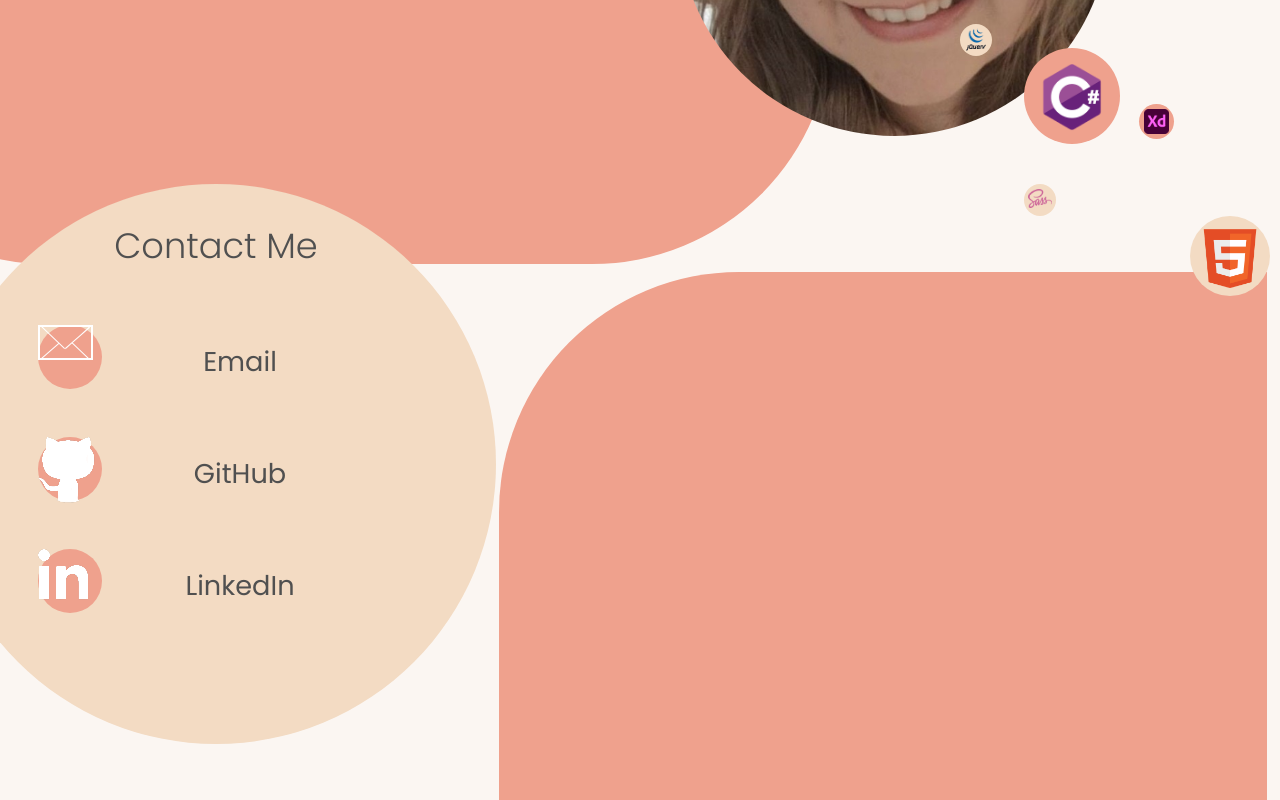
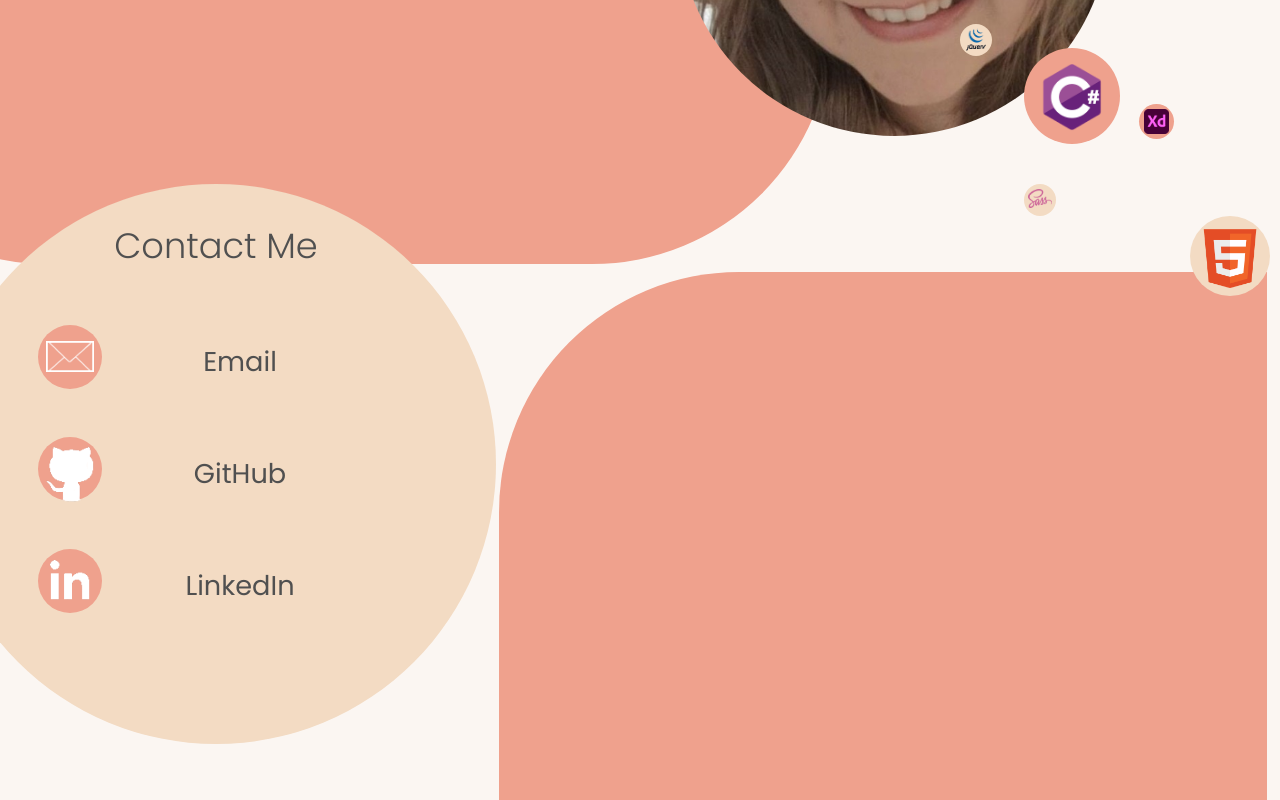
Before and after one commit to Christinamawel/My-portfolio, a React (Create React App) app: page / in a window 1280 px wide. Shown: the part 536-1336 px from the top of the page. Built offline with nearby package versions, Linux system fonts and the light colour scheme.

Commit message:
style contact images

```diff
--- a/src/App.js
+++ b/src/App.js
@@ -36,11 +36,11 @@
       <div className="light-circle" id="contact-me">
         <h3>Contact Me</h3>
         <div id="contact-me-flex">
-        <div className="contact-circle"><img className="circle-img" src={mailIcon}/></div>
+        <div className="contact-circle"><img className="circle-img" id="contact-img-1" src={mailIcon}/></div>
         <p>Email</p>
-        <div className="contact-circle"><img className="circle-img" src={githubIcon}/></div>
+        <div className="contact-circle"><img className="circle-img" id="contact-img-2" src={githubIcon}/></div>
         <p>GitHub</p>
-        <div className="contact-circle"><img className="circle-img" src={linkedInIcon}/></div>
+        <div className="contact-circle"><img className="circle-img" id="contact-img-3" src={linkedInIcon}/></div>
         <p>LinkedIn</p>
         </div>
       </div>
--- a/src/index.css
+++ b/src/index.css
@@ -229,6 +229,24 @@
   margin-top: .6em;
 }
 
+#contact-img-1 {
+  width: 3em;
+  display: block;
+  margin: 1em auto;
+}
+
+#contact-img-2 {
+  width: 3em;
+  display: block;
+  margin: .6em auto;
+}
+
+#contact-img-3 {
+  width: 2.5em;
+  display: block;
+  margin: .7em auto;
+}
+
 #about-me-div {
   z-index: .8;
   width: 60vw;
```
